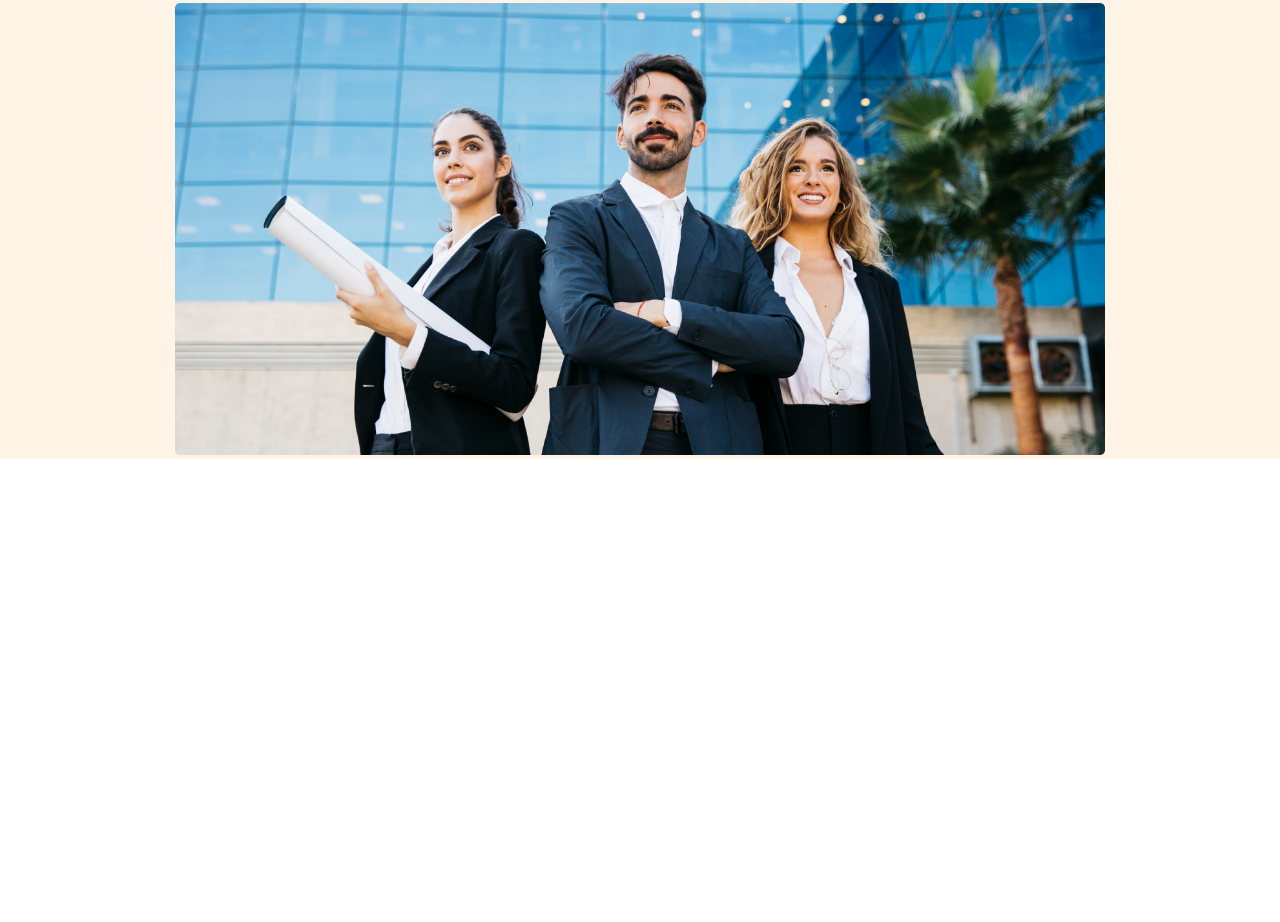
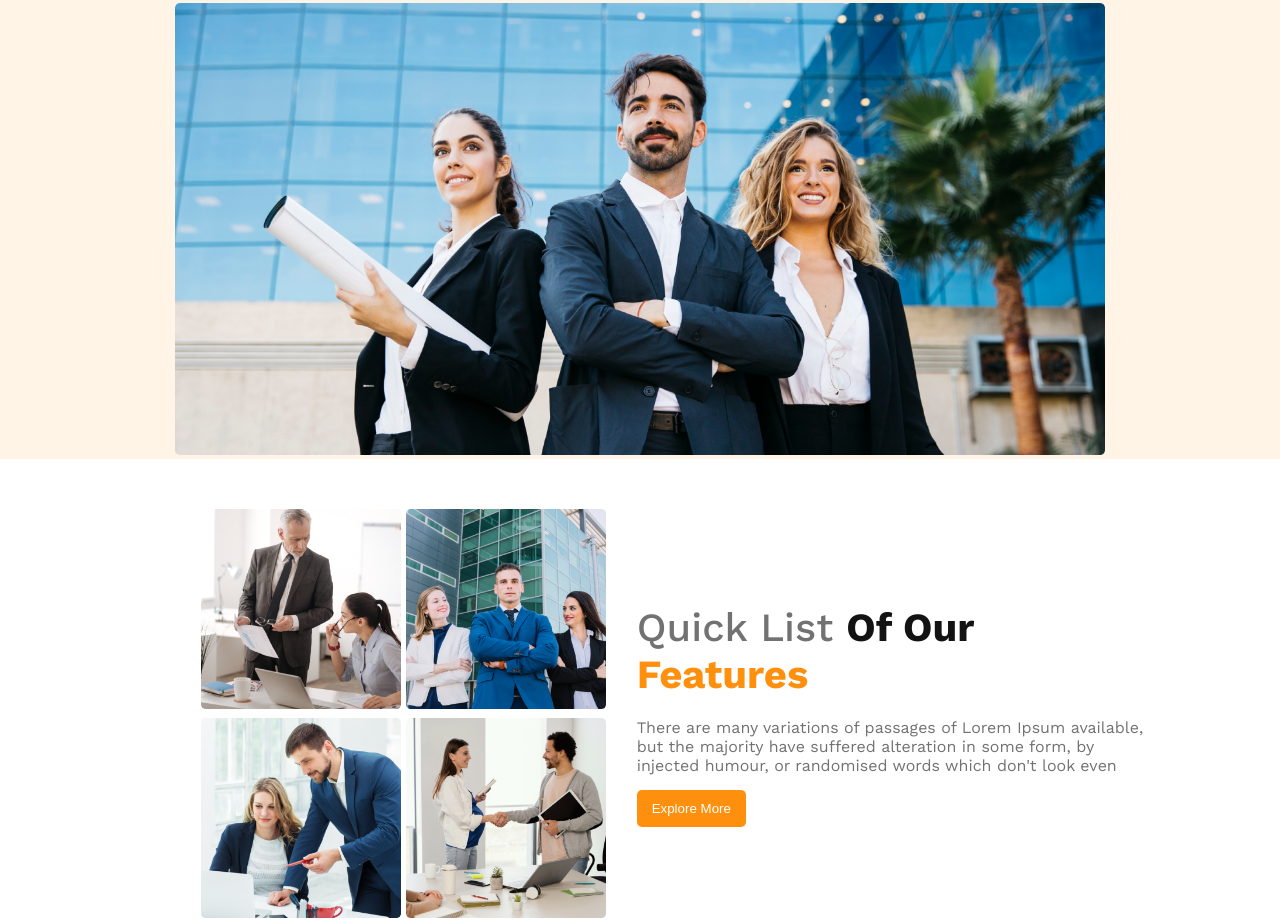
Before and after one commit to alif0013/g3-architects-project, a plain HTML site: page index.html in a window 1280 px wide. Shown: the part 420-1342 px from the top of the page. Before the commit the page ends 879 px from the top, so only its background shows below. Drawn offline with nearby package versions, Linux system fonts and the light colour scheme.

Commit message:
added teams section

```diff
--- a/index.html
+++ b/index.html
@@ -38,5 +38,39 @@
 
 </header>
     <!-- header end  -->
+    <!-- main section start  -->
+    <main>
+       <!-- team section start  -->
+      <section>
+        <div class="team-container">
+          <div class="team-img">
+            <div>
+              <img src="./images/team1.png" alt="">
+            </div>
+            <div>
+              <img src="./images/team2.png" alt="">
+            </div>
+            <div>
+              <img src="./images/team3.png" alt="">
+            </div>
+            <div>
+              <img src="./images/team4.png" alt="">
+            </div>
+
+
+          </div>
+          <div class="team-content">
+            <h3 class="team-tile"><span class="quick"> Quick List </span> <span class="of-our"> Of Our </span> <br> <span class="features"> Features </span></h3>
+            <p>There are many variations of passages of Lorem Ipsum available, but the majority have suffered alteration in some form, by injected humour, or randomised words which don't look even</p>
+            <button class="btn-primary team-btn">Explore More</button>
+          </div>
+        </div>
+      </section>
+       <!-- team section start  -->
+
+
+
+    </main>
+    <!-- main section end  -->
 </body>
 </html>
--- a/style.css
+++ b/style.css
@@ -88,21 +88,82 @@ nav>ul>li>a {
     width: 100%;
 }
 
+/* tream section start  */
+.team-container {
+    display: flex;
+    justify-content: space-around;
+    align-items: center;
+    width: 80%;
+    margin: auto;
+    margin-top: 50px;
+}
+
+.team-img {
+    width: 36%;
+    display: grid;
+    grid-template-columns: repeat(2, 1fr);
+    gap: 5px;
+    margin-left: 70px;
+}
+.team-img img{
+    width: 200px;
+}
+
+.team-content {
+    width: 50%;
+    margin-left: 60px;
+}
+
+.team-content p {
+    color: #727272;
+    font-size: 16px;
+    font-weight: 400;
+}
+
+.team-tile {
+    margin-bottom: 20px;
+}
+
+.quick {
+    color: #727272;
+    font-family: Work Sans;
+    font-size: 40px;
+    font-weight: 500;
+}
+
+.of-our {
+    color: #131313;
+    font-size: 40px;
+    font-weight: 700;
+}
+
+.features {
+    color: #FF900E;
+    font-size: 40px;
+    font-weight: 700;
+}
+.team-btn{
+    margin: 15px 0 0 0;
+}
+
 
 
 
 /* responsive area  */
 /* mobile device  */
 @media screen and (max-width:576px) {
-    .main-nav-bar{
+    .main-nav-bar {
         flex-direction: column;
     }
-.banner-container{
+
+    .banner-container {
         width: 100%;
     }
-.btn-primary{
+
+    .btn-primary {
         margin-left: 35%;
     }
+
     nav>ul {
         margin-top: 15px;
     }
@@ -113,8 +174,31 @@ nav>ul {
     }
 
     /* header responsive end  */
+    .team-img{
+        margin-left: 0;
+        width: 80%;
+        grid-template-columns: 1fr;
+    }
+    .team-img img{
+        width: 250px;
+    }
+    .team-container{
+        flex-direction: column;
+    }
+    .team-content {
+        width: 99%;
+        margin-left: 35px;
+        margin-top: 25px
 
+    }
 
+    .team-content p {
+        font-size: 14px;
+
+    }
+    .btn-primary {
+        margin-left: 25%;
+    }
 
 
 
@@ -124,8 +208,36 @@ nav>ul {
 
 
 
+
+
+
+
+
+
+
 /* medium / tablet device  */
-@media screen and (min-width:576) and (max-width:992px) {
+@media screen and (min-width:576px) and (max-width:992px) {
+    .main-header {
+        width: 112.18%;
+    }
+
+    .banner-img {
+        width: 100%;
+    }
+/* team section start  */
+.team-container{
+    flex-direction: column;
+}
+.team-img {
+    width: 50%;
+    margin-left: 0;
+    margin-bottom: 30px;
+}
+
+
+
+
+
 
 
 
```
Lines whose indentation alone changed are shown as unchanged.
